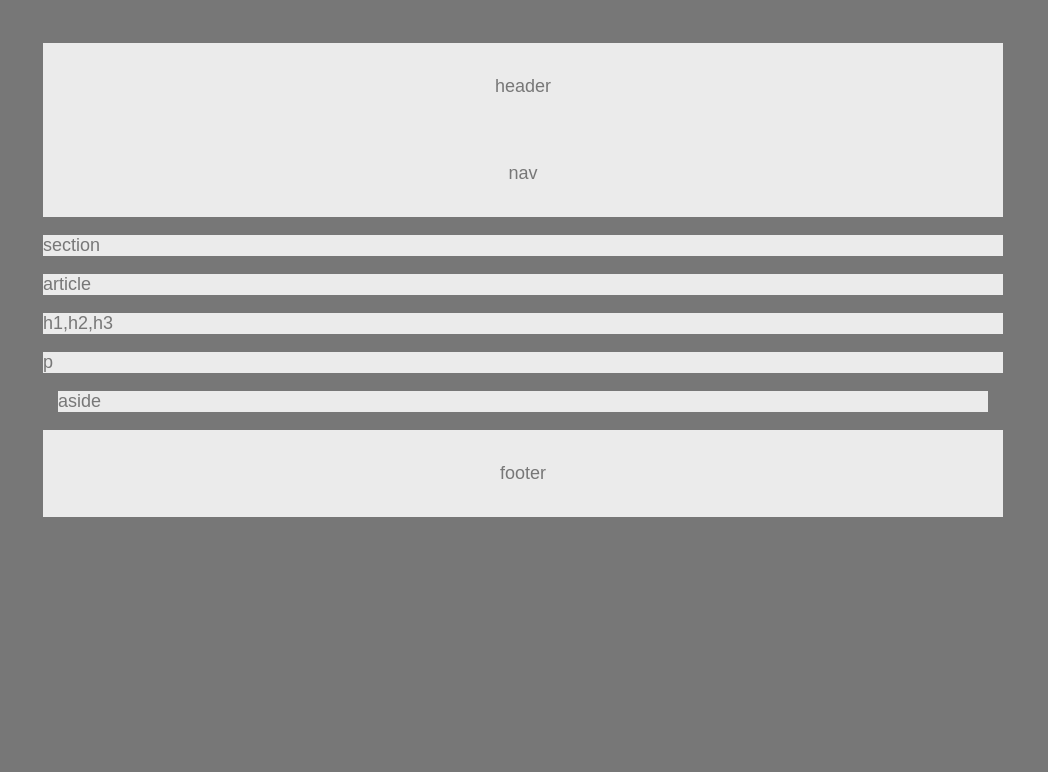
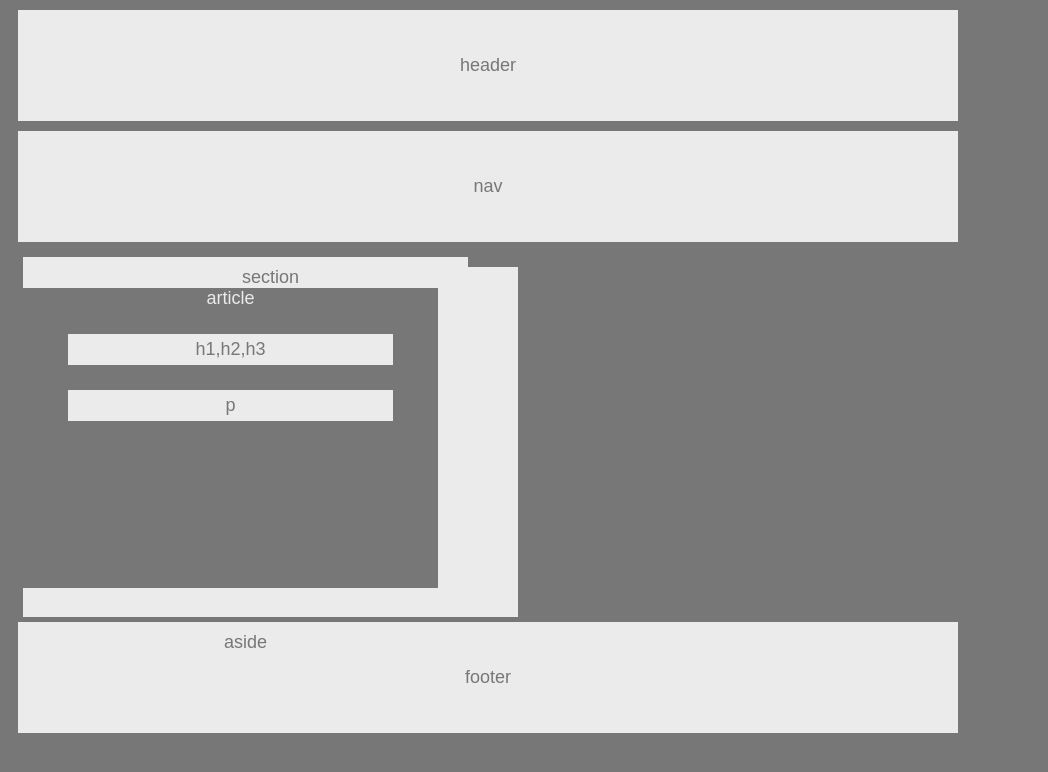
Before and after one commit to CodeNode21/HW-Wireframe, a plain HTML site: page index.html in a window 1280 px wide. Shown: the whole page, without its empty margins (0-1048 px from the left). Drawn offline with Linux system fonts and the light colour scheme.

Commit message:
more edits

```diff
--- a/index.html
+++ b/index.html
@@ -5,25 +5,28 @@
         <link rel="stylesheet" type="text/css" href="style.css">
     </head>
     <body>
-        <div>
-            <div>
+
+
                 <header>
                     <p>header</p>
                 </header>
-            </div>
-            <div>
+
                 <nav>
                     <p>nav</p>
                 </nav>
-            </div>
+
             <div id="section">
-                <p>section</p>
-                <p>article</p>
-                <p>h1,h2,h3</p>
-                <p>p</p>
+                <section>section
+                    <article>article
+                        <div class="inner_content">
+                            <p>h1,h2,h3</p>
+                            <p>p</p>
+
+                    </article>
+                </section>
             </div id="aside">
             <aside>
-                <p>aside</p>
+                aside
             </aside>
             <footer>
                 <p>footer</p>
--- a/style.css
+++ b/style.css
@@ -4,31 +4,47 @@ body{
     background: #777;
     width: 960px;
     font-size: 18px;
-    padding: 35px;
 }
 
 header,
-nav,
+nav{
+    text-align: center;
+    background: #ebebeb;
+    padding: 15px;
+    margin: 10px;
+}
+section{
+    background: #ebebeb;
+    margin: 15px;
+    width: 495px;
+    height: 350px;
+    float: left;
+    text-align: center;
+}
+article{
+    background-color: #777;
+    color: #ebebeb;
+    Padding-left: 20px;
+    padding-right: 20px;
+    height: 300px;
+    width: 375px;
+}
+p{
+    color: #777;
+    background: #ebebeb;
+    padding: 5px;
+    margin: 25px;
+}
+aside{
+    background: #ebebeb;
+    margin: 15px;
+    height: 350px;
+    width: 445px;
+    text-align: center;
+}
 footer{
     text-align: center;
     background: #ebebeb;
     padding: 15px;
+    margin: 10px;
 }
-
-section,
-aside{
-    background: #ebebeb;
-    margin: 15px;
-}
-h1,
-p{
-    color: #777;
-    background: #ebebeb
-}
-section{
-    width: 495px;
-}
-.inner_content{
-    padding: 10px;
-    margin: 5px;
-}
```
